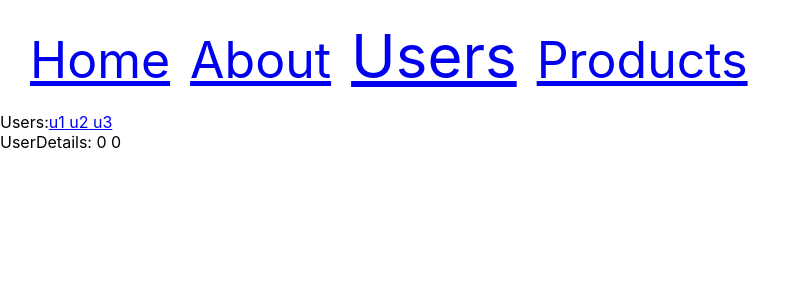
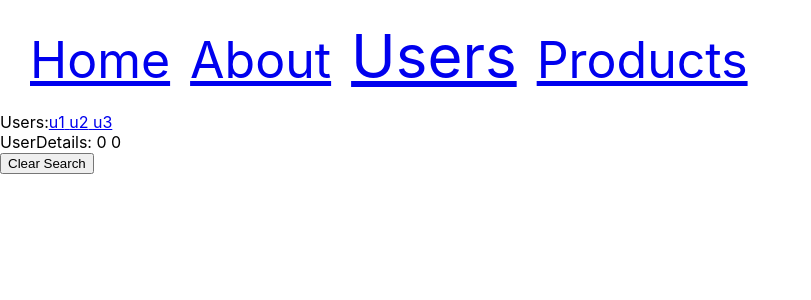
Before and after one commit to reactjs-example/react-router-demo, a React (Create React App) app: page /users/0 in a window 1280 px wide. Shown: the top 300 px of the page, without its empty margins (0-811 px from the left). Built offline with nearby package versions, Linux system fonts and the light colour scheme.

Commit message:
react search param or query params

```diff
--- a/src/components/UserDetails.js
+++ b/src/components/UserDetails.js
@@ -1,12 +1,15 @@
 import React from "react";
-import { useParams } from "react-router-dom";
+import { useParams, useSearchParams } from "react-router-dom";
 
 export const UserDetails = () => {
   const params = useParams();
   const { id } = useParams();
+  const [ queryParams, setQueryParams ] = useSearchParams();
   return (
     <div>
-      UserDetails: {params.id} {id}
+      UserDetails: {params.id} {id} {queryParams.get("status")}
+      <br/>
+      <button onClick={()=> setQueryParams({})}>Clear Search</button>
     </div>
   );
 };
--- a/src/components/Users.js
+++ b/src/components/Users.js
@@ -7,7 +7,7 @@ export const Users = () => {
     <div>
       Users:
       {users.map((e, i) => {
-        return <Link to={i.toString()}>{e} </Link>;
+        return <Link to={i.toString()+'?status=submitted'}>{e} </Link>;
       })}
       <Outlet/>
     </div>
```
